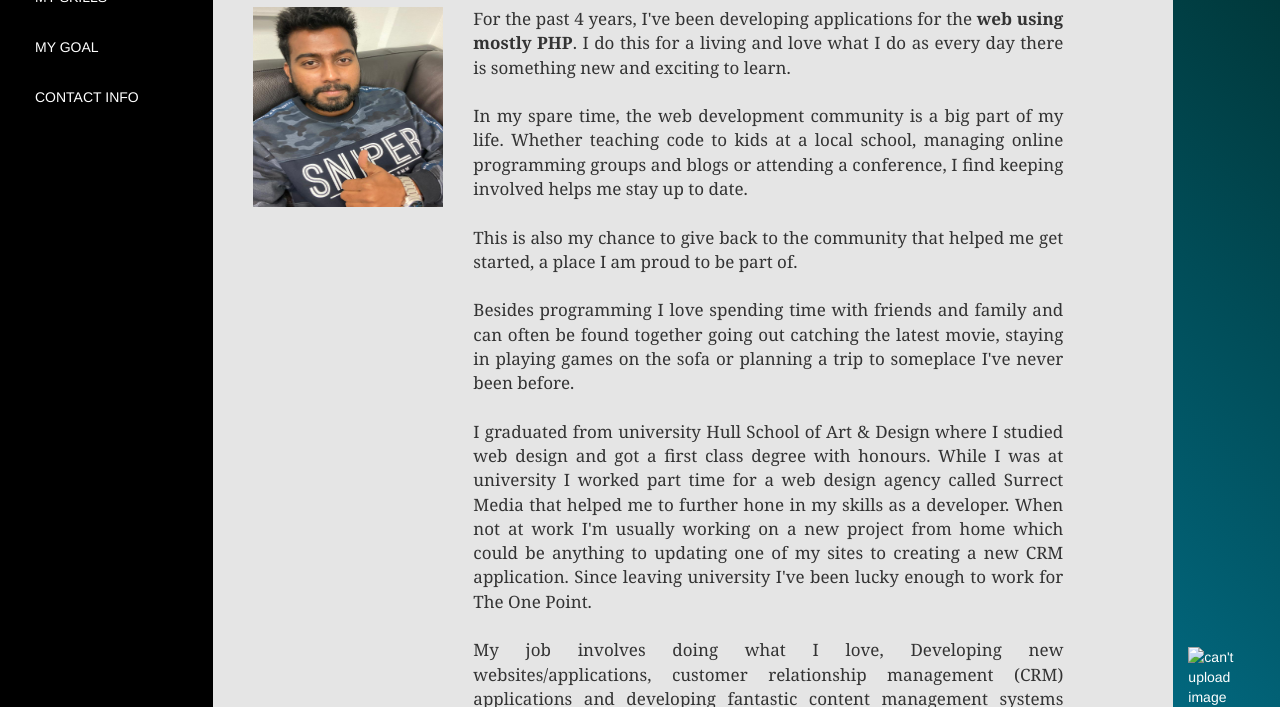
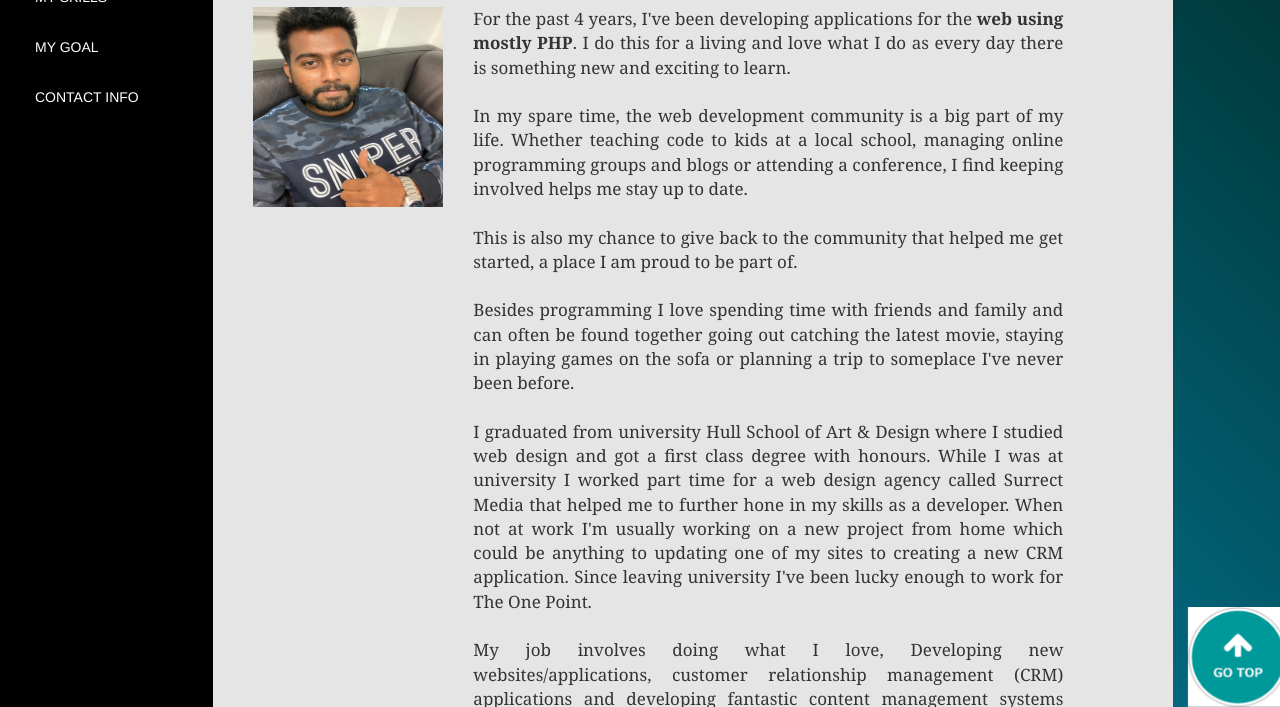
Before and after one commit to Parv973/Parveen5, a plain HTML site: page index.html in a window 1280 px wide. Shown: the part 93-800 px from the top of the page. Drawn offline with nearby package versions, Linux system fonts and the light colour scheme.

Commit message:
Update index.html

```diff
--- a/index.html
+++ b/index.html
@@ -388,7 +388,7 @@
          </div>
       </div>
       <div class="col-sm-1" style="position: fixed; right: 0; bottom: 0; z-index: 1;" >
-         <a href="#about"><img src="top.png" alt="can't upload image" width="100px;" height="100px;"></a>
+         <a href="#about"><img src="images/top.png" alt="can't upload image" width="100px;" height="100px;"></a>
       </div>
       <div class="col-sm-12 footer">
          <center>
```
